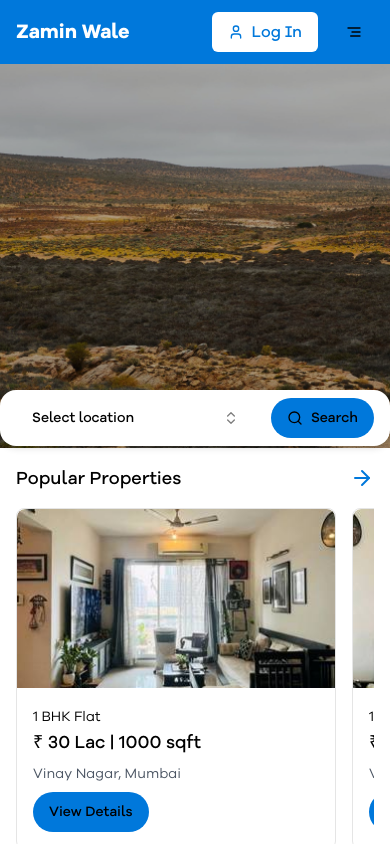
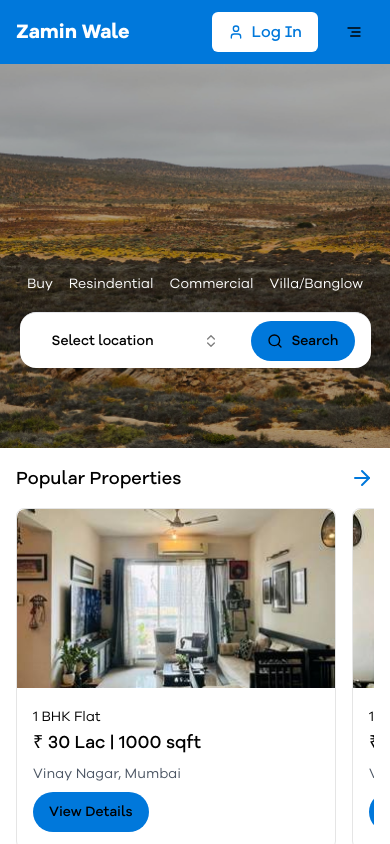
Before and after one commit to NITESH261/zaminbazzar, a Next.js app: page / in a window 390 px wide. Built offline with nearby package versions, Linux system fonts and the light colour scheme.

Commit message:
refactor: hero changes updated

```diff
--- a/src/components/molecules/SearchBar.jsx
+++ b/src/components/molecules/SearchBar.jsx
@@ -82,7 +82,7 @@ const SearchBar = () => {
                                         </FormControl>
                                     </PopoverTrigger>
                                     <PopoverContent align="center" className="w-full relative flex z-10 p-0">
-                                        <Command className="w-[615px] max-w-3xl flex">
+                                        <Command className="w-full md:w-[615px] max-w-3xl flex">
                                             <CommandInput
                                                 placeholder="Search location..."
                                                 className=" w-full"
--- a/src/components/organism/Hero.jsx
+++ b/src/components/organism/Hero.jsx
@@ -10,24 +10,24 @@ const Hero = () => {
                     {/* <h1 className="font-galanoGrotesque text-white w-full max-w-3xl text-3xl md:text-4xl lg:text-5xl  break-normal text-center font-bold">
                         The #1 site real estate professionals trust
                     </h1> */}
-                    <div className="flex absolute top-[85%] shadow-md flex-col md:divide-y w-full max-w-3xl bg-white rounded-2xl md:border md:border-gray-200">
-                        <div className="hidden md:flex w-full text-sm md:text-base">
-                            <ul className="grid grid-cols-4 h-14 w-full">
-                                <li className="flex w-full items-center justify-center hover:text-[#0078DB] transition-all">
+                    <div className="flex absolute top-1/2 md:top-[85%] shadow-md flex-col divide-y w-[90%] sm:w-full max-w-3xl md:bg-white rounded-2xl md:border md:border-gray-200">
+                        <div className="flex w-full text-sm md:text-base">
+                            <ul className="flex gap-4 md:gap-0 items-center justify-center md:grid grid-cols-4 h-14 w-full">
+                                <li className="flex w-fit md:w-full items-center justify-center text-white md:text-black cursor-pointer hover:text-[#0078DB] transition-all">
                                     Buy
                                 </li>
-                                <li className="flex w-full items-center justify-center hover:text-[#0078DB] transition-all">
+                                <li className="flex w-fit md:w-full items-center justify-center text-white md:text-black cursor-pointer hover:text-[#0078DB] transition-all">
                                     Resindential
                                 </li>
-                                <li className="flex w-full items-center justify-center hover:text-[#0078DB] transition-all">
+                                <li className="flex w-fit md:w-full items-center justify-center text-white md:text-black cursor-pointer hover:text-[#0078DB] transition-all">
                                     Commercial
                                 </li>
-                                <li className="flex w-full items-center justify-center hover:text-[#0078DB] transition-all">
+                                <li className="flex w-fit md:w-full items-center justify-center text-white md:text-black cursor-pointer hover:text-[#0078DB] transition-all">
                                     Villa/Banglow
                                 </li>
                             </ul>
                         </div>
-                        <div className="flex w-full px-4 h-14">
+                        <div className="flex bg-white md:bg-none rounded-2xl w-full px-4 h-14">
                             <SearchBar />
                         </div>
                     </div>
```
